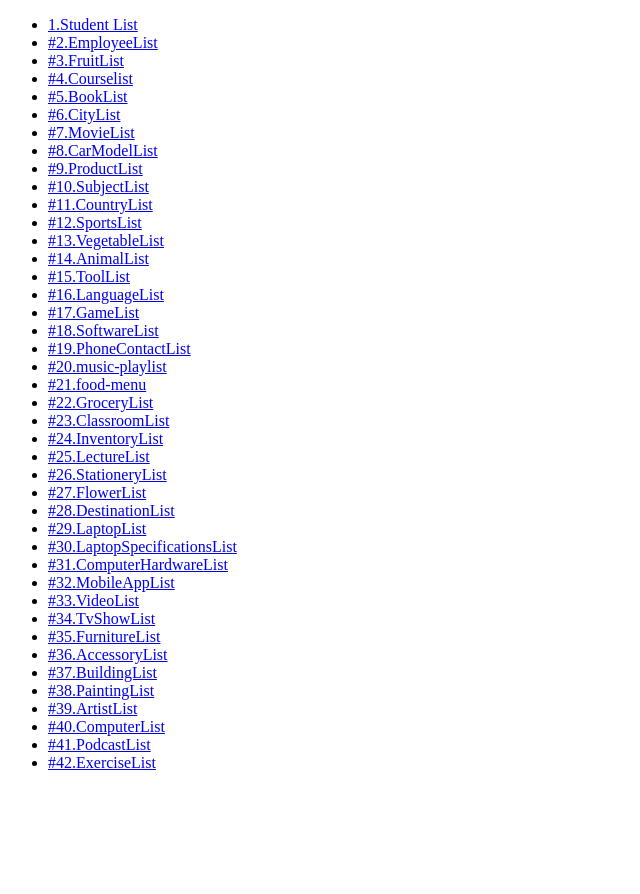
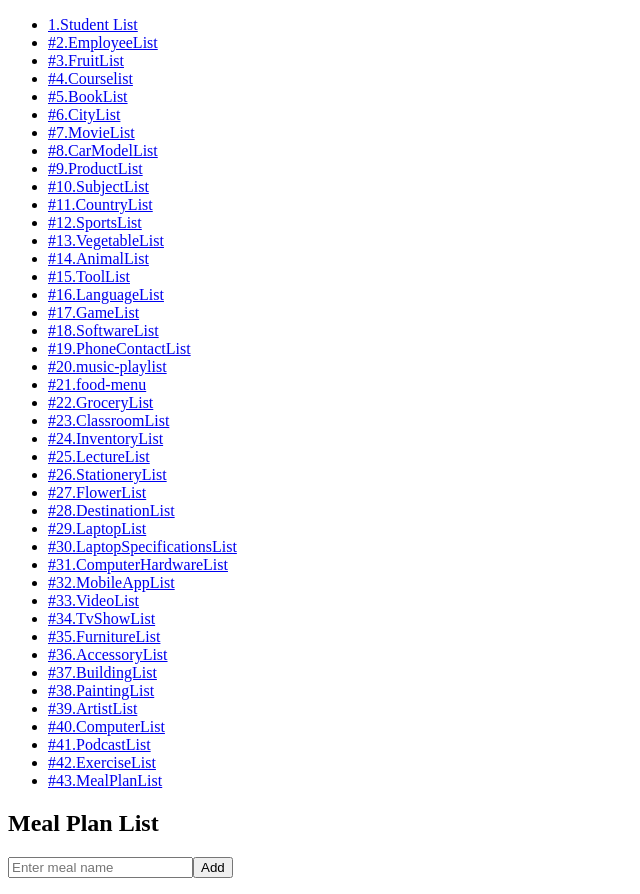
Before and after one commit to ChristineMaitom/AngularDataStructures, an Angular app: page /meal-plan-list in a window 1280 px wide. Before the commit this address led to /. Shown: the whole page, without its empty margins (0-640 px from the left). Before the commit the page ends 800 px from the top, so only its background shows below. Built offline with nearby package versions, Linux system fonts and the light colour scheme.

Commit message:
#43 Meal Plan List

```diff
--- a/src/app/app.component.html
+++ b/src/app/app.component.html
@@ -42,6 +42,13 @@
     <li><a routerLink="composer-list">#40.ComputerList</a></li>
     <li><a routerLink="podcast-list">#41.PodcastList</a></li>
     <li><a routerLink="exercise-list">#42.ExerciseList</a></li>
+    <li><a routerLink="meal-plan-list">#43.MealPlanList</a></li>
+
+
+
+
+
+
 
   </ul>
 </nav>
--- a/src/app/app.module.ts
+++ b/src/app/app.module.ts
@@ -47,6 +47,7 @@ import {ArtistListComponent} from "./components/artist-list/artist-list.componen
 import {ComposerListComponent} from "./components/composer-list/composer-list.component";
 import {PodcastListComponent} from "./components/podcast-list/podcast-list.component";
 import {ExerciseListComponent} from "./components/exercise-list/exercise-list.component";
+import {MealPlanListComponent} from "./components/meal-plan-list/meal-plan-list.component";
 
 
 const routes: Routes = [
@@ -93,6 +94,9 @@ const routes: Routes = [
   {path: 'composer-list', component:ComposerListComponent},
   {path: 'podcast-list', component:PodcastListComponent},
   {path: 'exercise-list', component:ExerciseListComponent},
+  {path: 'meal-plan-list', component:MealPlanListComponent},
+
+
 
 
 ]
@@ -150,6 +154,8 @@ const routes: Routes = [
     ComposerListComponent,
     PodcastListComponent,
     ExerciseListComponent,
+    MealPlanListComponent,
+
 
 
   ],
--- /dev/null
+++ b/src/app/components/meal-plan-list/meal-plan-list.component.html
@@ -0,0 +1,13 @@
+<div>
+  <h2>Meal Plan List</h2>
+  <input
+    type="text"
+    [(ngModel)]="newMeal"
+    placeholder="Enter meal name"
+  />
+  <button (click)="addMeal()">Add</button>
+
+  <ul>
+    <li *ngFor="let meal of meals">{{ meal }}</li>
+  </ul>
+</div>
--- /dev/null
+++ b/src/app/components/meal-plan-list/meal-plan-list.component.ts
@@ -0,0 +1,18 @@
+import { Component } from '@angular/core';
+
+@Component({
+  selector: 'app-meal-plan-list',
+  templateUrl: './meal-plan-list.component.html',
+  styleUrl: './meal-plan-list.component.css'
+})
+export class MealPlanListComponent {
+  newMeal: string = '';
+  meals: string[] = [];
+
+  addMeal() {
+    if (this.newMeal.trim()) {
+      this.meals.push(this.newMeal.trim());
+      this.newMeal = ''; // Clear the input field after adding
+    }
+  }
+}
```
Also changed, not shown: src/app/components/meal-plan-list/meal-plan-list.component.css (added), 1 other file (tests, documents, lock files or other folders).
